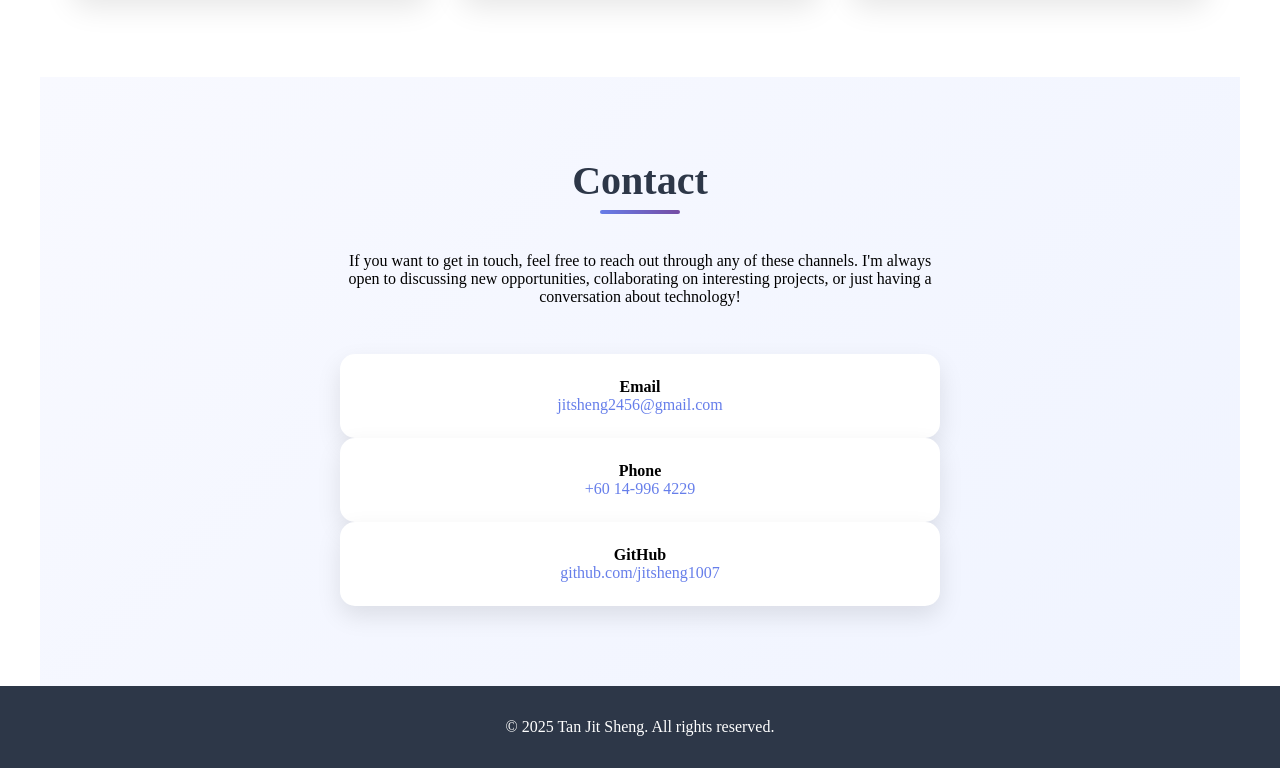
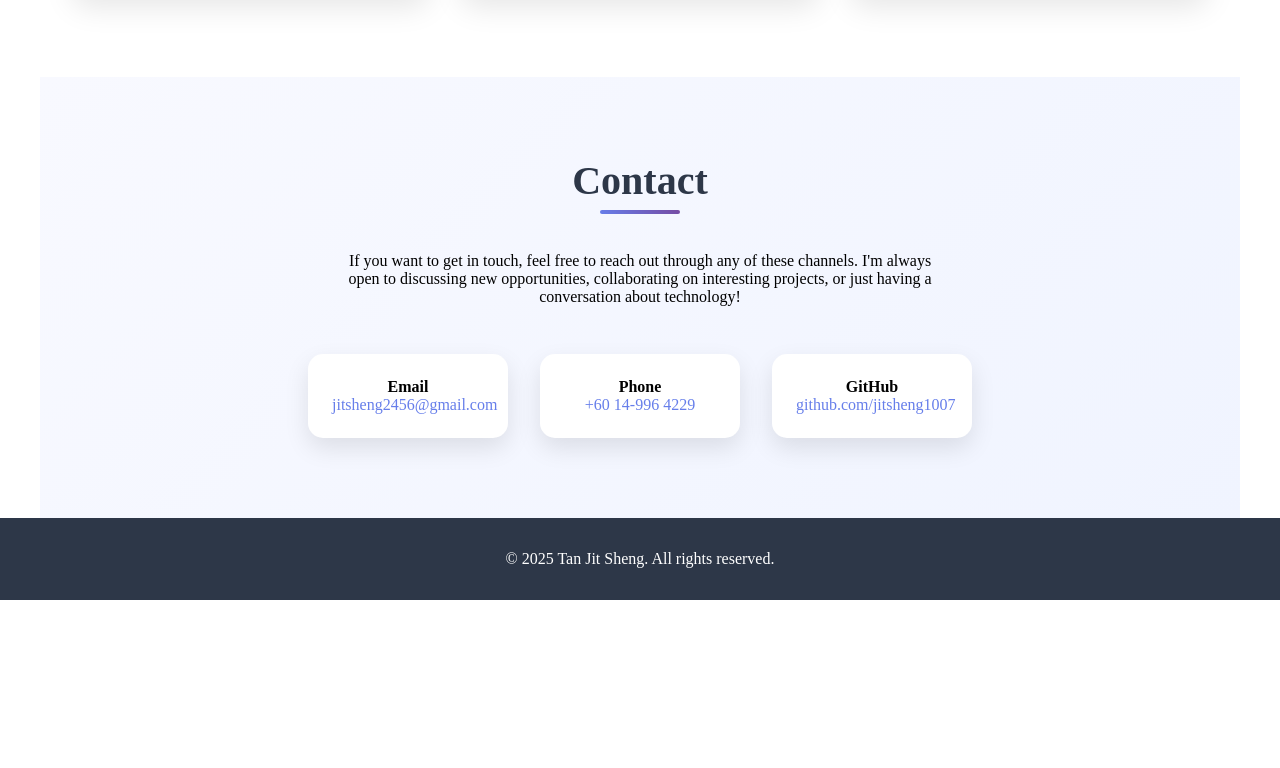
Before and after one commit to jitsheng1007/port_folio, a plain HTML site: page index.html in a window 1280 px wide. Shown: the part 2747-3515 px from the top of the page. After the commit the page ends 3347 px from the top, so only its background shows below. Drawn offline with Linux system fonts and the light colour scheme.

Commit message:
Update style.css

```diff
--- a/style.css
+++ b/style.css
@@ -235,7 +235,7 @@ h2::after {
 }
 
 .contact-info {
-  display: row;
+  display: flex;
   justify-content: center;
   gap: 2rem;
   margin-top: 3rem;
```
